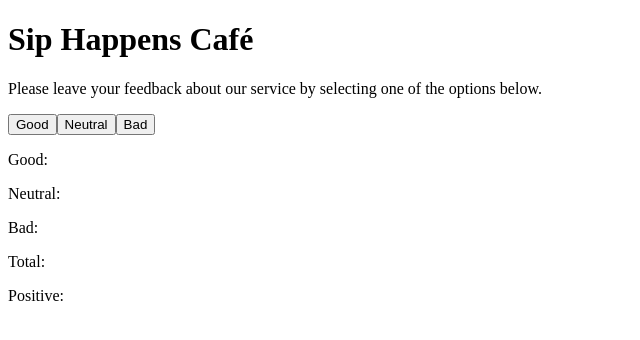
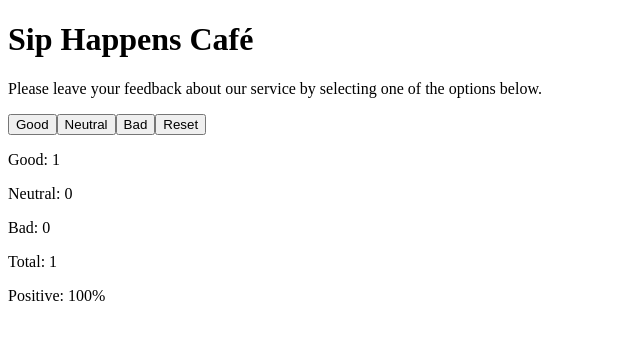
Before and after one commit to 777Afanas/goit-neo-react-hw-module2, a React (Vite) app: page / in a window 1280 px wide. Both pictures are taken after a click on the button "Good". Shown: the top 340 px of the page, without its empty margins (0-640 px from the left). Built offline with nearby package versions, Linux system fonts and the light colour scheme.

Commit message:
add step six

```diff
--- a/src/components/App/App.jsx
+++ b/src/components/App/App.jsx
@@ -1,17 +1,28 @@
-import { useState } from "react";
-import Descriptions from "../Descriptions/Descriptions";
+import { useEffect, useState } from "react";
+import Description from "../Description/Description";
 import Options from "../Options/Options";
 import Feedback from "../Feedback/Feedback";
+import Notification from "../Notification/Notification";
 
 // import transactions from '../../data/transactions.json';
 // import '../../../node_modules/modern-normalize/modern-normalize.css';
 
 const App = () => {
-  const [values, setValues] = useState({
-    good: 0,
-    neutral: 0,
-    bad: 0,
+  const [values, setValues] = useState(() => {
+    const savedValues = window.localStorage.getItem("saved-feedback");
+    if (savedValues !== null) {
+      return JSON.parse(savedValues);
+    }
+    return {
+      good: 0,
+      neutral: 0,
+      bad: 0,
+    };
   });
+
+  useEffect(() => {
+    window.localStorage.setItem("saved-feedback", JSON.stringify(values));
+  }, [values]);
 
   const updateFeedback = (feedbackType) => {
     setValues({
@@ -20,11 +31,38 @@ const App = () => {
     });
   };
 
+  const onReset = () => {
+    setValues(() => ({
+      good: 0,
+      neutral: 0,
+      bad: 0,
+    }));
+  };
+
+  const totalFeedback = values.good + values.neutral + values.bad;
+  const noFeedback = totalFeedback === 0;
+  const totalPositive = Math.round(
+    ((values.good + values.neutral) / totalFeedback) * 100,
+  );
+
   return (
     <div>
-      <Descriptions />
-      <Options onGood={() => updateFeedback("good")} />
-      <Feedback />
+      <Description />
+      <Options
+        no={noFeedback}
+        onResetR={onReset}
+        onGood={() => updateFeedback("good")}
+        onNeutral={() => updateFeedback("neutral")}
+        onBad={() => updateFeedback("bad")}
+      />
+      {!noFeedback && (<Feedback
+        goodValues={values.good}
+        neutralValues={values.neutral}
+        badValues={values.bad}
+        totalValues={totalFeedback}
+        positiveVal={totalPositive}
+      />) }
+      {noFeedback && <Notification />}
     </div>
   );
 };
--- a/src/components/Descriptions/Descriptions.jsx
+++ b/src/components/Description/Description.jsx
@@ -1,7 +1,7 @@
 // import style from './FriendList.module.css';
 
 
-const Descriptions = () => {
+const Description = () => {
     return (
         <div>
             <h1>Sip Happens Café</h1>
@@ -10,4 +10,4 @@ const Descriptions = () => {
     );
 };
 
-export default Descriptions;
+export default Description;
--- a/src/components/Feedback/Feedback.jsx
+++ b/src/components/Feedback/Feedback.jsx
@@ -1,14 +1,13 @@
 // import style from "./Profile.module.css";
 
-
-const Feedback = () => {
+const Feedback = ({ goodValues, neutralValues, badValues, totalValues, positiveVal }) => {
   return (
     <div>
-      <p>Good:{ }</p>
-      <p>Neutral:{ }</p>
-      <p>Bad:{ }</p>
-      <p>Total:{ }</p>
-      <p>Positive:{ }</p>
+      <p>Good: {goodValues}</p>
+      <p>Neutral: {neutralValues}</p>
+      <p>Bad: {badValues}</p>
+      <p>Total: {totalValues}</p>
+      <p>Positive: {positiveVal}%</p>
     </div>
   );
 };
--- /dev/null
+++ b/src/components/Notification/Notification.jsx
@@ -0,0 +1,9 @@
+// import style from './Notification.module.css';
+
+const Notification = () => {
+    return (
+    <p>No feedback yet</p>
+    );
+};
+
+export default Notification;
--- a/src/components/Options/Options.jsx
+++ b/src/components/Options/Options.jsx
@@ -2,12 +2,13 @@
 
 
 
-const Options = () => {
+const Options = ({no, onResetR, onGood, onNeutral, onBad}) => {
     return (
         <div>
-            <button>Good</button>
-            <button>Neutral</button>
-            <button>Bad</button>
+            <button onClick={onGood}>Good</button>
+            <button onClick={onNeutral}>Neutral</button>
+            <button onClick={onBad}>Bad</button>
+            {!no && <button onClick={onResetR}>Reset</button>}
         </div>
     );
 };
```
Also changed, not shown: src/components/TransactionHistory/TransactionHistory.jsx (deleted, +0 -27 lines), src/components/Description/Description.module.css (renamed from src/components/Descriptions/Descriptions.module.css), src/components/Notification/Notification.module.css (renamed from src/components/TransactionHistory/TransactionHistory.module.css).
